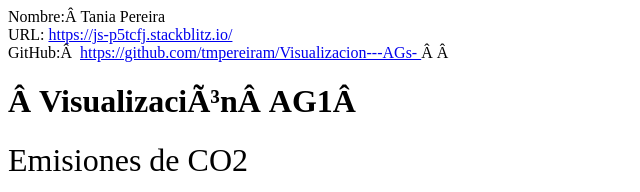
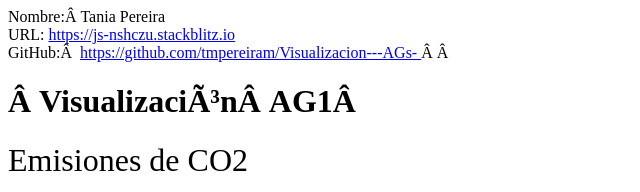
Before and after one commit to tmpereiram/Visualizacion---AGs-, a website: page index.html in a window 1280 px wide. Shown: the top 192 px of the page, 0-640 px from the left. Drawn offline with Linux system fonts and the light colour scheme; grey boxes are pictures that could not be loaded.

Commit message:
1 file modified

```diff
--- a/index.html
+++ b/index.html
@@ -2,8 +2,8 @@
   <span class="negrita">Nombre:</span> Tania Pereira
   <br />
   <span class="negrita">URL:</span>
-  <a href="https://js-p5tcfj.stackblitz.io/" target="_blank">
-    https://js-p5tcfj.stackblitz.io/</a>
+  <a href="https://js-nshczu.stackblitz.io" target="_blank">
+    https://js-nshczu.stackblitz.io</a>
     </a>
   <br />
   <span class="negrita">GitHub:</span>
```
